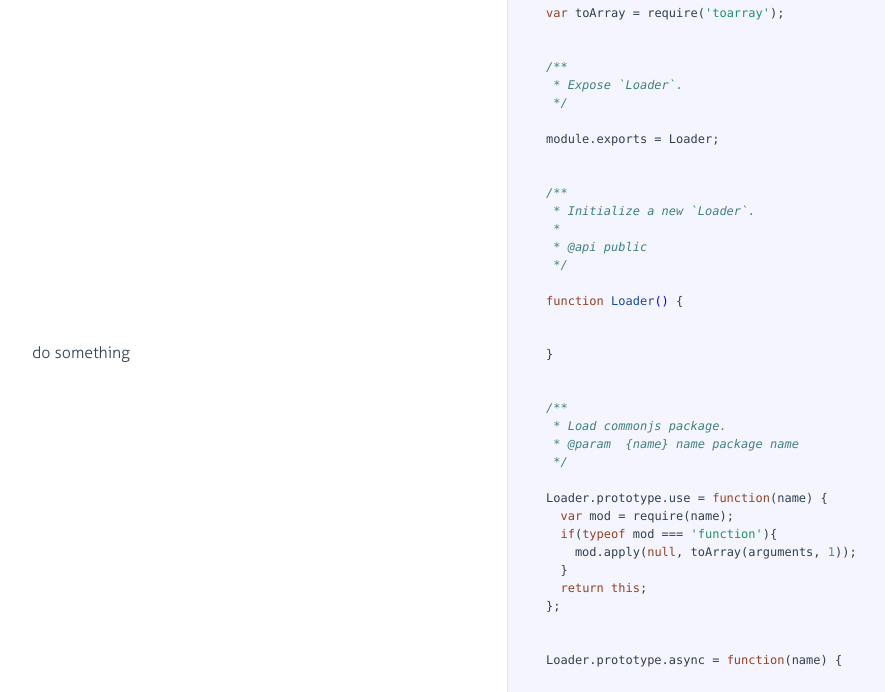
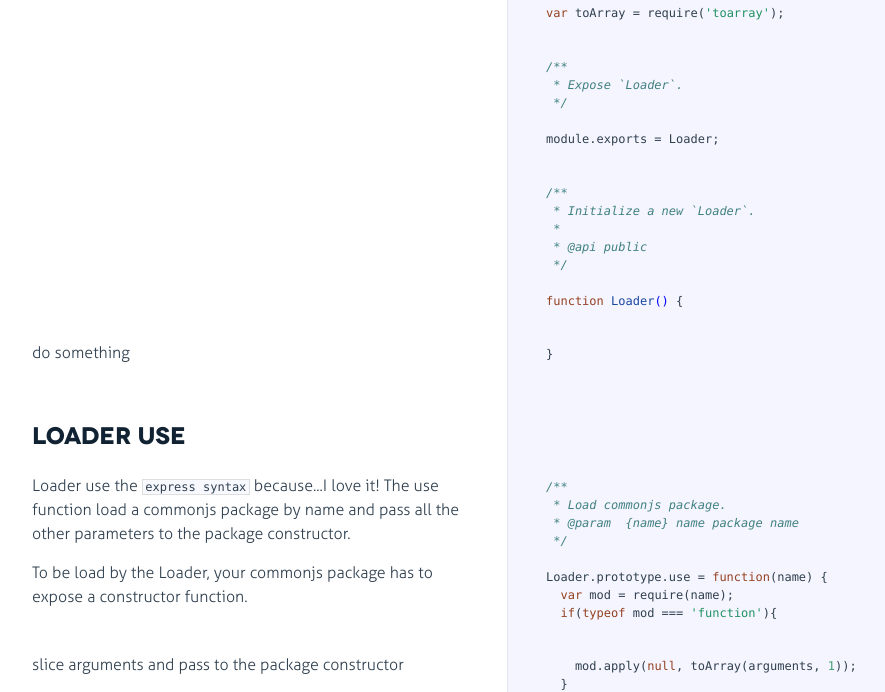
Before and after one commit to bredele/loader, a plain HTML site: page docs/index.html in a window 1280 px wide. Shown: the part 108-800 px from the top of the page, without its empty margins (18-903 px from the left). Drawn offline with Linux system fonts and the light colour scheme.

Commit message:
update DOC

```diff
--- a/docs/index.html
+++ b/docs/index.html
@@ -61,18 +61,61 @@ module.exports = Loader;
 
             </div>
 
-            <div class="content"><div class='highlight'><pre>}
+            <div class="content"><div class='highlight'><pre>}</pre></div></div>
+
+        </li>
 
 
-<span class="comment">/**
+        <li id="section-3">
+            <div class="annotation">
+
+              <div class="pilwrap for-h2">
+                <a class="pilcrow" href="#section-3">&#182;</a>
+              </div>
+              <h2>Loader use</h2>
+
+            </div>
+
+        </li>
+
+
+        <li id="section-4">
+            <div class="annotation">
+
+              <div class="pilwrap ">
+                <a class="pilcrow" href="#section-4">&#182;</a>
+              </div>
+              <p>Loader use the <code>express syntax</code> because...I love it!
+The use function load a commonjs package by name and pass all
+the other parameters to the package constructor.</p>
+<p>To be load by the Loader, your commonjs package has to expose
+a constructor function.</p>
+
+            </div>
+
+            <div class="content"><div class='highlight'><pre><span class="comment">/**
  * Load commonjs package.
  * @param  {name} name package name
  */</span>
 
 Loader.prototype.use = <span class="keyword">function</span>(name) {
   <span class="keyword">var</span> mod = require(name);
-  <span class="keyword">if</span>(<span class="keyword">typeof</span> mod === <span class="string">'function'</span>){
-    mod.apply(<span class="literal">null</span>, toArray(arguments, <span class="number">1</span>));
+  <span class="keyword">if</span>(<span class="keyword">typeof</span> mod === <span class="string">'function'</span>){</pre></div></div>
+
+        </li>
+
+
+        <li id="section-5">
+            <div class="annotation">
+
+              <div class="pilwrap ">
+                <a class="pilcrow" href="#section-5">&#182;</a>
+              </div>
+              <p>slice arguments and pass to the package constructor</p>
+
+            </div>
+
+            <div class="content"><div class='highlight'><pre>    mod.apply(<span class="literal">null</span>, toArray(arguments, <span class="number">1</span>));
   }
   <span class="keyword">return</span> <span class="keyword">this</span>;
 };
@@ -83,11 +126,11 @@ Loader.prototype.async = <span class="keyword">function</span>(name) {</pre></di
         </li>
 
 
-        <li id="section-3">
+        <li id="section-6">
             <div class="annotation">
 
               <div class="pilwrap ">
-                <a class="pilcrow" href="#section-3">&#182;</a>
+                <a class="pilcrow" href="#section-6">&#182;</a>
               </div>
               <p>use bredele/lazy-loading</p>
 
```
Also changed, not shown: 1 other file.
